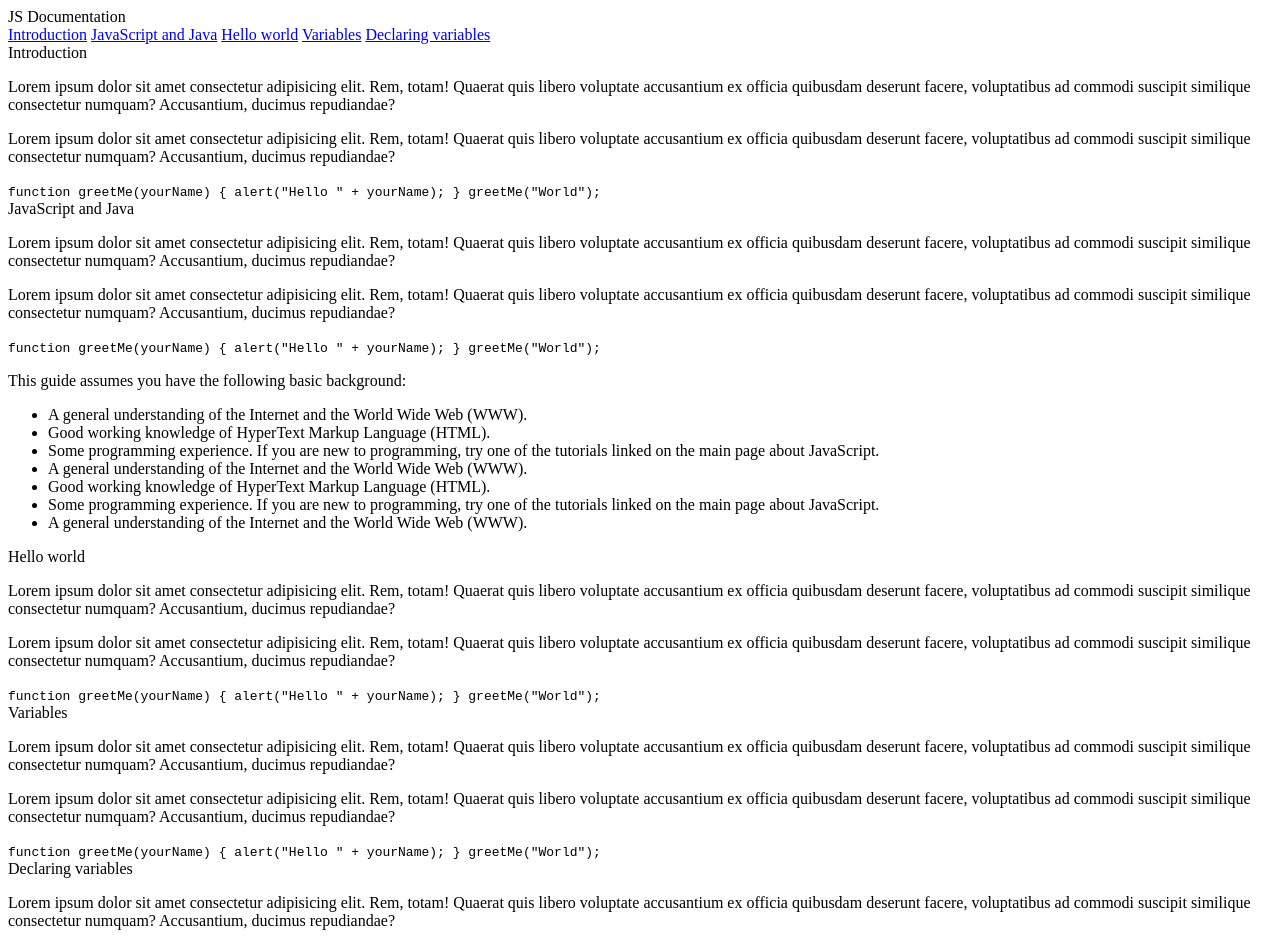
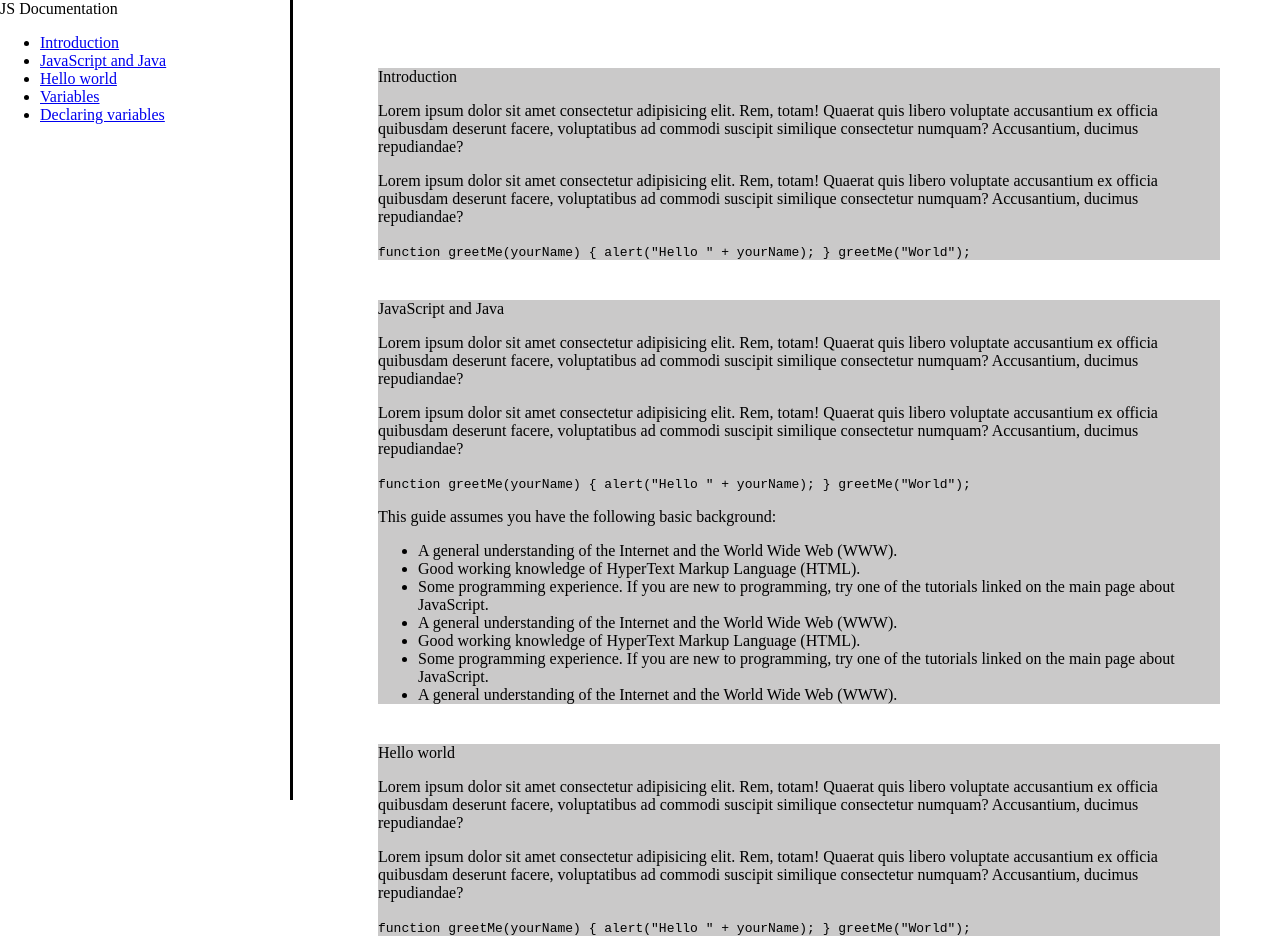
Before and after one commit to tomasda7/Technical-Documentation-Page, a plain HTML site: page index.html in a window 1280 px wide. Shown: the top 939 px of the page. Drawn offline with Linux system fonts and the light colour scheme.

Commit message:
last's steps

```diff
--- a/css/style.css
+++ b/css/style.css
@@ -0,0 +1,24 @@
+#navbar {
+  position: fixed;
+  min-width: 290px;
+  top: 0px;
+  left: 0px;
+  height: 300px;
+  height: 100%;
+  border-right: solid;
+  border-color: rgba(0, 22, 22, 0,4);
+}
+#main-doc{
+  position: absolute;
+  margin-left: 310px;
+  padding: 20px;
+  margin-bottom: 110px;
+}
+
+@media (min-width: 560px) {
+  .main-section {
+        margin: 40px;
+        background: pink;
+        justify-content: center;
+  }
+}
--- a/index.html
+++ b/index.html
@@ -4,21 +4,38 @@
     <meta charset="UTF-8">
     <title>Fork Me! FCC: Test Suite Template</title>
     <link rel="stylesheet" href="css/style.css">
+    <style>@media (min-width: 560px) {
+      .main-section {
+            margin: 40px;
+            background: pink;
+            justify-content: center;
+      }
+    }
+    @media (min-width: 1200px) {
+  .main-section {
+        margin: 40px;
+        background: rgb(202, 201, 201);
+        justify-content: center;
+  }
+}
+    </style>
   </head>
 
   <body>
     <script src="https://cdn.freecodecamp.org/testable-projects-fcc/v1/bundle.js"></script>
     <nav id="navbar">
       <header>JS Documentation</header>
-      <a href="#Introduction">Introduction</a>
-      <a href="#JavaScript-and-Java">JavaScript and Java</a>
-      <a href="#Hello-world">Hello world</a>
-      <a href="#Variables">Variables</a>
-      <a href="#Declaring-variables">Declaring variables</a>
+      <ul>
+        <li><a href="#Introduction">Introduction</a></li>
+        <li><a href="#JavaScript-and-Java">JavaScript and Java</a></li>
+        <li><a href="#Hello-world">Hello world</a></li>
+        <li><a href="#Variables">Variables</a></li>
+        <li><a href="#Declaring-variables">Declaring variables</a></li>
+      </ul>
     </nav>
 
     <main id="main-doc">
-      <section id="Introduction">
+      <section class="main-section" id="Introduction">
         <header>Introduction</header>
         <p>Lorem ipsum dolor sit amet consectetur adipisicing elit. Rem, totam!
           Quaerat quis libero voluptate accusantium ex officia quibusdam deserunt facere,
@@ -31,7 +48,7 @@
           <code>function greetMe(yourName) { alert("Hello " + yourName); }
             greetMe("World");</code>
       </section>
-      <section id="JavaScript-and-Java">
+      <section class="main-section" id="JavaScript-and-Java">
         <header>JavaScript and Java</header>
         <p>Lorem ipsum dolor sit amet consectetur adipisicing elit. Rem, totam!
           Quaerat quis libero voluptate accusantium ex officia quibusdam deserunt facere,
@@ -72,7 +89,7 @@
               </ul>
             </article>
       </section>
-      <section id="Hello-world">
+      <section class="main-section" id="Hello-world">
         <header>Hello world</header>
         <p>Lorem ipsum dolor sit amet consectetur adipisicing elit. Rem, totam!
           Quaerat quis libero voluptate accusantium ex officia quibusdam deserunt facere,
@@ -85,7 +102,7 @@
           <code>function greetMe(yourName) { alert("Hello " + yourName); }
             greetMe("World");</code>
       </section>
-      <section id="Variables">
+      <section class="main-section" id="Variables">
         <header>Variables</header>
         <p>Lorem ipsum dolor sit amet consectetur adipisicing elit. Rem, totam!
           Quaerat quis libero voluptate accusantium ex officia quibusdam deserunt facere,
@@ -98,7 +115,7 @@
           <code>function greetMe(yourName) { alert("Hello " + yourName); }
             greetMe("World");</code>
       </section>
-      <section id="Declaring-variables">
+      <section class="main-section" id="Declaring-variables">
         <header>Declaring variables</header><p>Lorem ipsum dolor sit amet consectetur adipisicing elit. Rem, totam!
           Quaerat quis libero voluptate accusantium ex officia quibusdam deserunt facere,
           voluptatibus ad commodi suscipit similique consectetur numquam? Accusantium, ducimus
```
